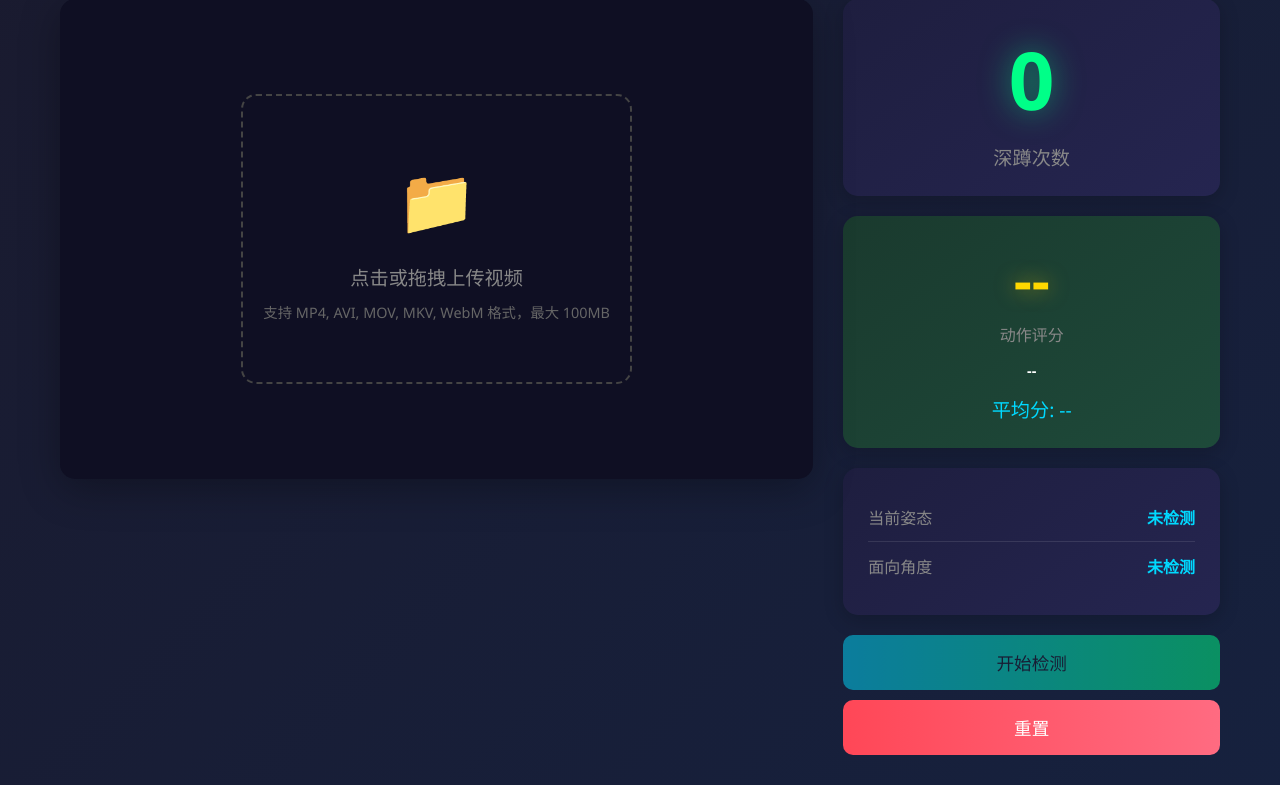
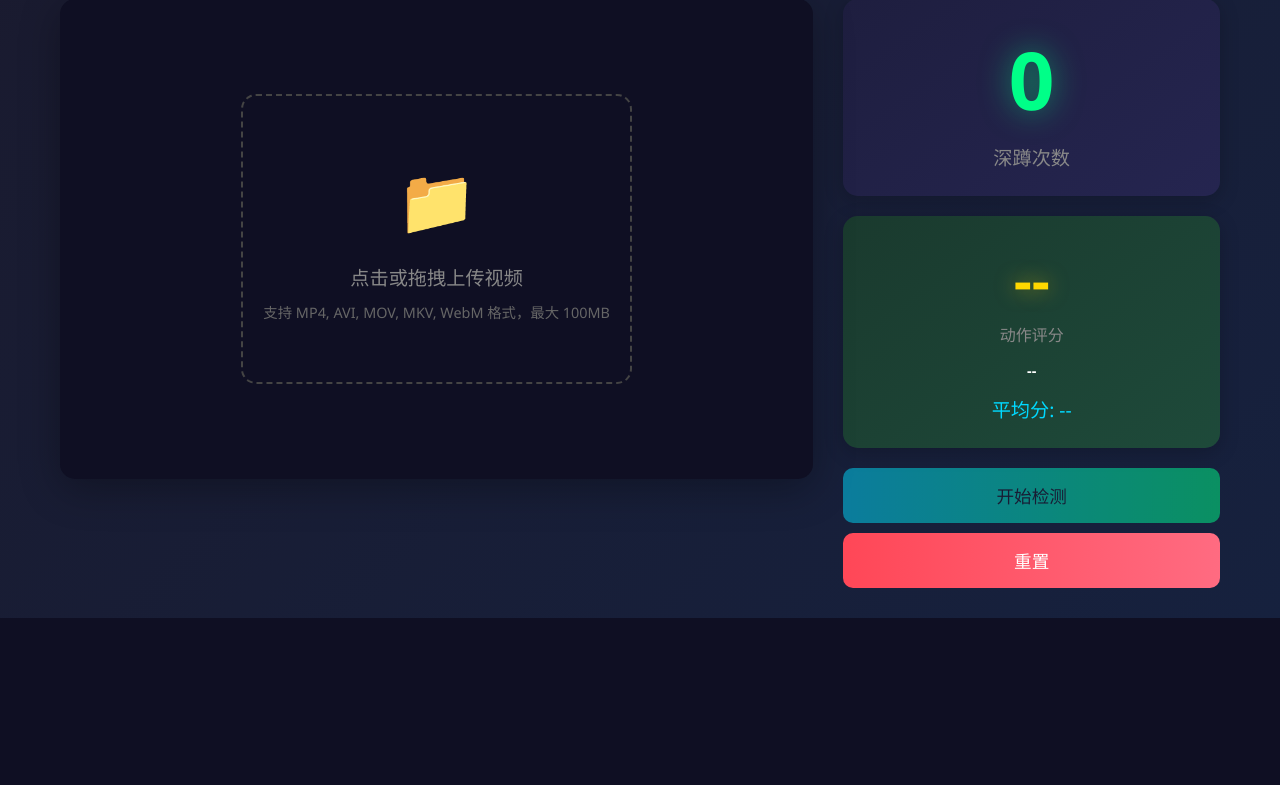
Before and after one commit to Lvxt2004/squat_count, a Flask app: page /video in a window 1280 px wide. Shown: the part 207-992 px from the top of the page. After the commit the page ends 825 px from the top, so only its background shows below. Run offline with Flask 2, Linux system fonts and the light colour scheme; parts of the project's set-up code (start-up, migrations or seed data) failed here and were passed over.

Commit message:
简化界面，移除姿态和角度显示框
- 移除实时检测页面的当前姿态和面向角度显示
- 移除视频检测页面的当前姿态和面向角度显示

Co-Authored-By: Claude Opus 4.5 <noreply@anthropic.com>

```diff
--- a/templates/video.html
+++ b/templates/video.html
@@ -284,17 +284,6 @@
                     <div class="avg-score">平均分: <span id="avg-score">--</span></div>
                 </div>
 
-                <div class="stat-card">
-                    <div class="info-row">
-                        <span class="info-label">当前姿态</span>
-                        <span class="info-value" id="pose">未检测</span>
-                    </div>
-                    <div class="info-row">
-                        <span class="info-label">面向角度</span>
-                        <span class="info-value" id="angle">未检测</span>
-                    </div>
-                </div>
-
                 <button class="btn btn-primary" id="play-btn" onclick="playVideo()" disabled>开始检测</button>
                 <button class="btn btn-danger" onclick="resetVideo()">重置</button>
             </div>
@@ -377,8 +366,6 @@
                     .then(response => response.json())
                     .then(data => {
                         document.getElementById('count').textContent = data.count;
-                        document.getElementById('pose').textContent = data.pose || '未检测';
-                        document.getElementById('angle').textContent = data.angle || '未检测';
 
                         const score = data.score || 0;
                         if (score > 0) {
@@ -410,8 +397,6 @@
                     document.getElementById('avg-score').textContent = '--';
                     document.getElementById('score-grade').textContent = '--';
                     document.getElementById('score-grade').className = 'score-grade';
-                    document.getElementById('pose').textContent = '未检测';
-                    document.getElementById('angle').textContent = '未检测';
                     document.getElementById('upload-area').style.display = 'block';
                     document.getElementById('video-stream').style.display = 'none';
                     document.getElementById('video-stream').src = '';
```
Also changed, not shown: templates/index.html (+0 -13 lines).
